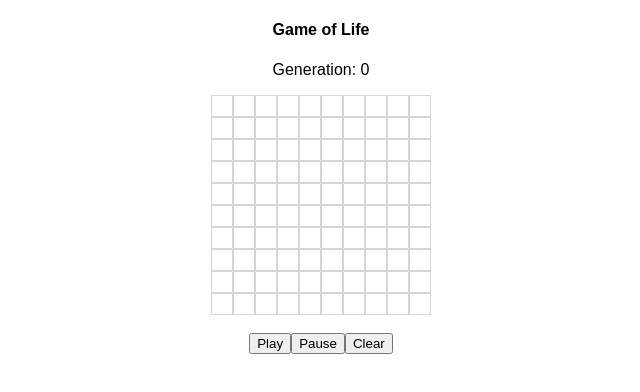
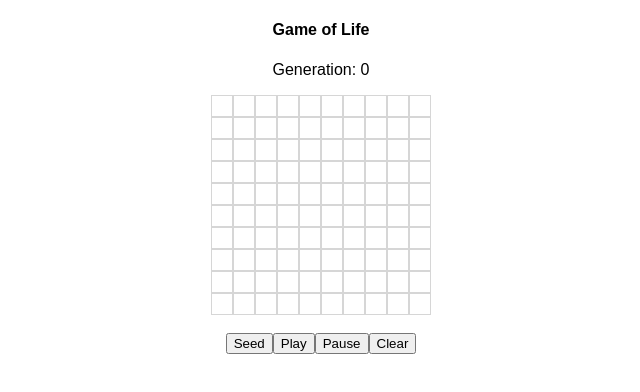
Before and after one commit to pablo-jurado/game-of-life, a React app: page / in a window 1280 px wide. Shown: the top 392 px of the page, without its empty margins (319-959 px from the left). Built offline with nearby package versions, Linux system fonts and the light colour scheme.

Commit message:
create seed button

```diff
--- a/src/App.js
+++ b/src/App.js
@@ -24,6 +24,7 @@ class App extends Component {
     this.play = this.play.bind(this);
     this.pause = this.pause.bind(this);
     this.clear = this.clear.bind(this);
+    this.seed = this.seed.bind(this);
   }
 
   makeBoard(maxRow, maxCol) {
@@ -63,6 +64,20 @@ class App extends Component {
   pause() {
     this.setState({ gameOn: false });
     clearInterval(this.intervalId);
+  }
+
+  seed() {
+    var newBoard = this.state.board;
+    var maxRow = this.state.boardX;
+    var maxCol = this.state.boardY;
+    for (let indexRow = 0; indexRow < maxRow; indexRow++) {
+      for (let indexCol = 0; indexCol < maxCol; indexCol++) {
+        var num = Math.random();
+        var randomBoolean = (num > 0.5) ? true : false;
+        newBoard[indexRow][indexCol].live = randomBoolean;
+      }
+    }
+    this.setState({ board: newBoard});
   }
 
   reRender() {
@@ -129,6 +144,7 @@ class App extends Component {
           />
         </div>
         <br />
+        <button type="button" onClick={this.seed}>Seed</button>
         <button type="button" onClick={this.play}>Play</button>
         <button type="button" onClick={this.pause}>Pause</button>
         <button type="button" onClick={this.clear}>Clear</button>
```
